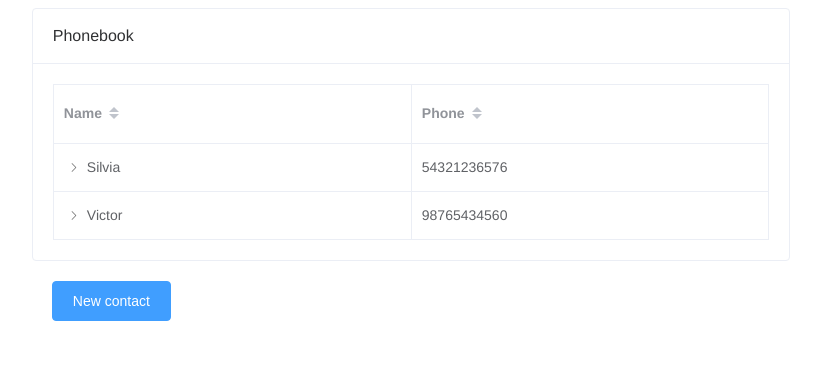
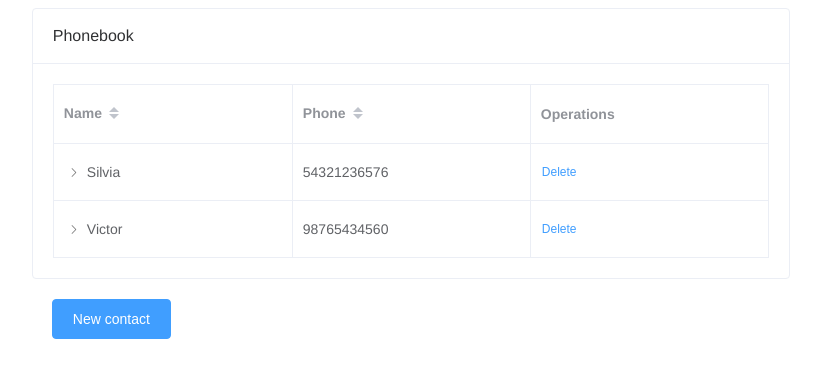
Before and after one commit to wewillevil/wewillevil.github.io, a Vue app: page / in a window 1280 px wide. Shown: the top 378 px of the page, without its empty margins (229-1050 px from the left). Built offline with nearby package versions, Linux system fonts and the light colour scheme.

Commit message:
rows deletion

```diff
--- a/src/components/ContactsTable.vue
+++ b/src/components/ContactsTable.vue
@@ -5,6 +5,16 @@
         <el-table :data="list" row-key="id" :tree-props="{children: 'children', hasChildren: 'hasChildren'}" border>
           <el-table-column prop="name" label="Name" sortable/>
           <el-table-column prop="number" label="Phone" sortable/>
+          <el-table-column label="Operations">
+            <template slot-scope="scope">
+              <el-button
+                @click.native.prevent="deleteRow(scope.row, list)"
+                type="text"
+                size="small">
+                Delete
+              </el-button>
+            </template>
+          </el-table-column>
         </el-table>
       </template>
       <el-alert v-else type="info" :title="emptyTitle" :description="alertDescription" :closable="false" show-icon center/>
@@ -26,6 +36,32 @@ export default {
     emptyTitle: 'There are no numbers yet :(',
     alertDescription: 'please add the first ! :)'
   }),
+  methods: {
+    deleteRow (row, list) {
+      if (!row.leader) {
+        for (let i = 0; i < list.length; i++) {
+          if (list[i].id === row.id) {
+            list.splice(i, 1)
+            return
+          }
+        }
+      }
+
+      if (row.leader) {
+        for (let j = 0; j < list.length; j++) {
+          if (row.leader === list[j].id) {
+            const children = list[j].children
+            for (let k = 0; k < children.length; k++) {
+              if (children[k].id === row.id) {
+                list[j].children.splice(k, 1)
+                return
+              }
+            }
+          }
+        }
+      }
+    }
+  },
   computed: {
     isEmpty () {
       return !Object(this.list).length
```
